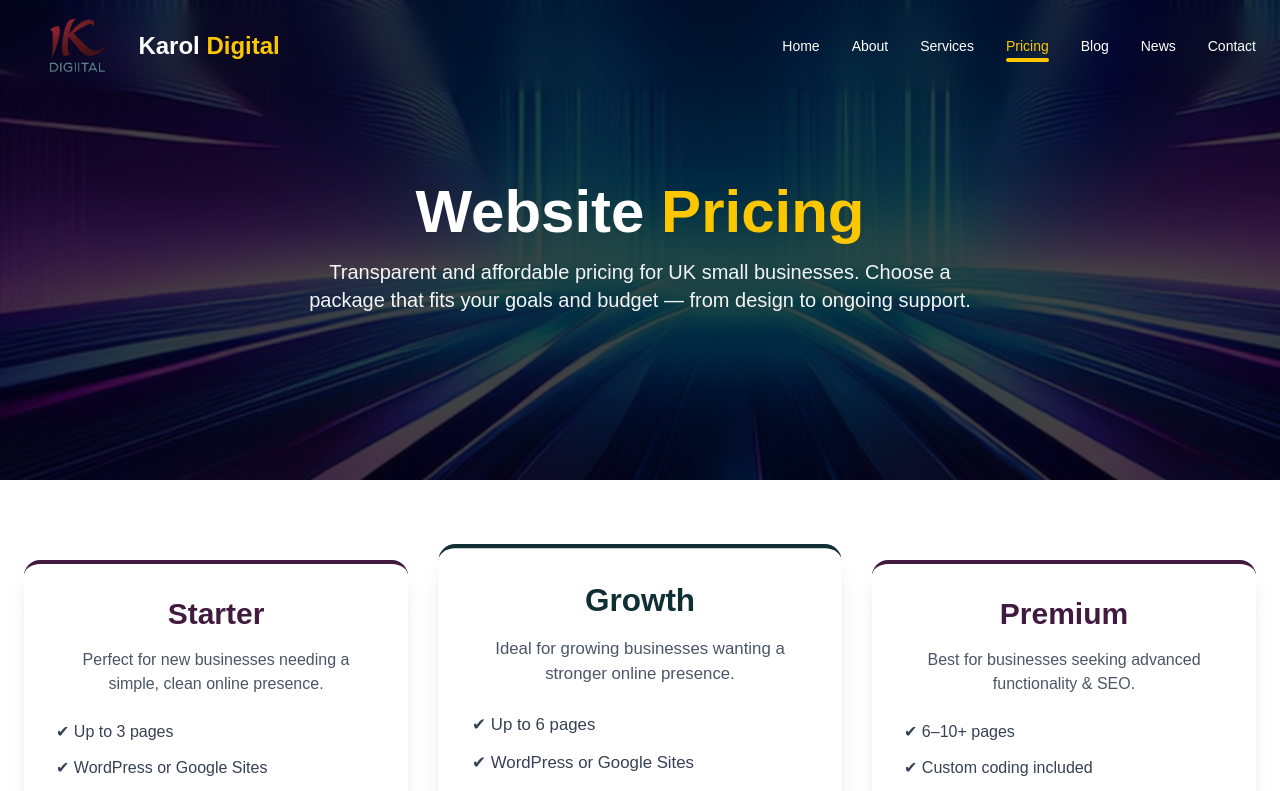
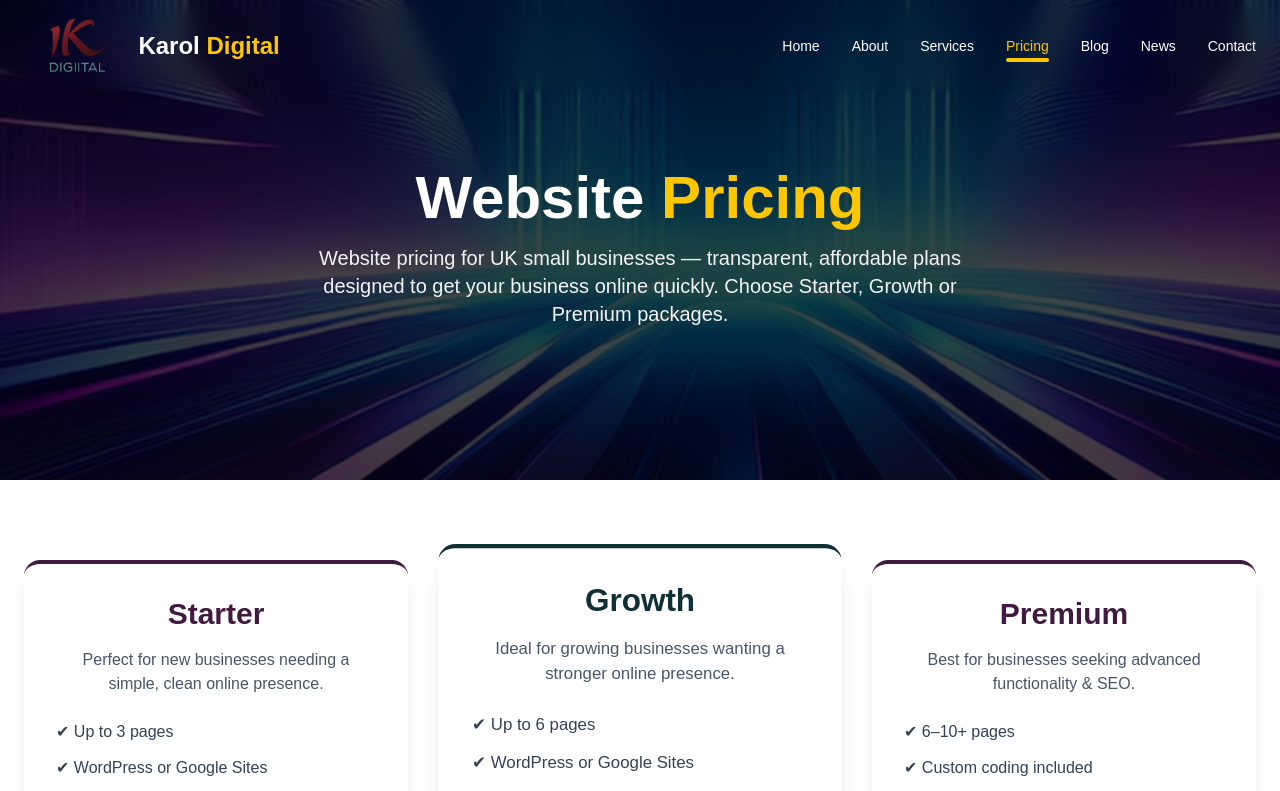
Before and after one commit to Getu4ever/karoldigital-site, a Next.js app: page /pricing in a window 1280 px wide. Shown: the top 791 px of the page. Built offline with nearby package versions, Linux system fonts and the light colour scheme.

Commit message:
Update pricing description for clarity and options

```diff
--- a/app/pricing/page.tsx
+++ b/app/pricing/page.tsx
@@ -38,8 +38,8 @@ export default function PricingPage() {
     </h1>
 
     <p className="text-lg md:text-xl text-gray-100 max-w-2xl mx-auto">
-      Transparent and affordable pricing for UK small businesses. Choose
-      a package that fits your goals and budget — from design to ongoing support.
+       Website pricing for UK small businesses — transparent, affordable plans designed
+  to get your business online quickly. Choose Starter, Growth or Premium packages.
     </p>
 
   </div>
```
